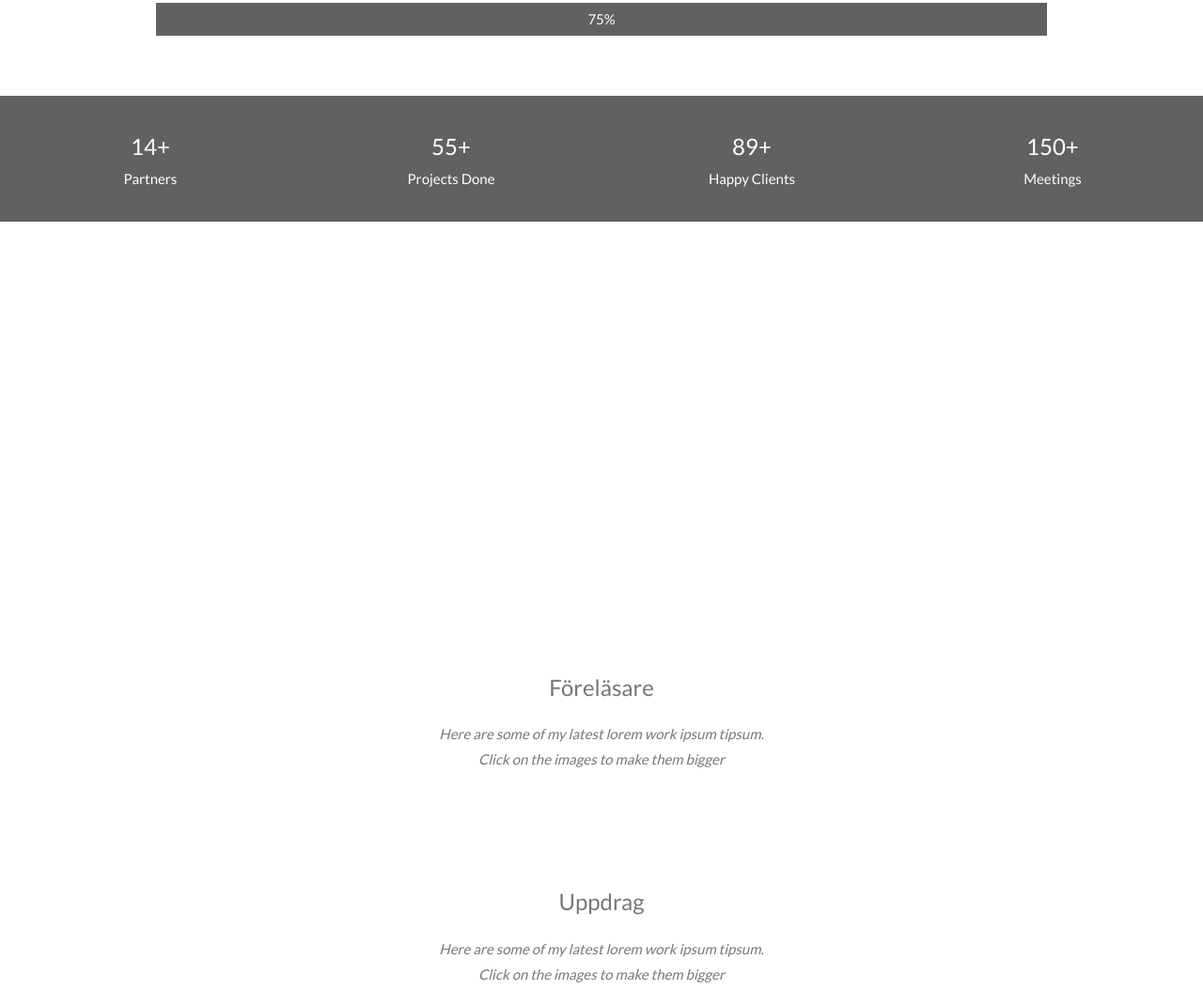
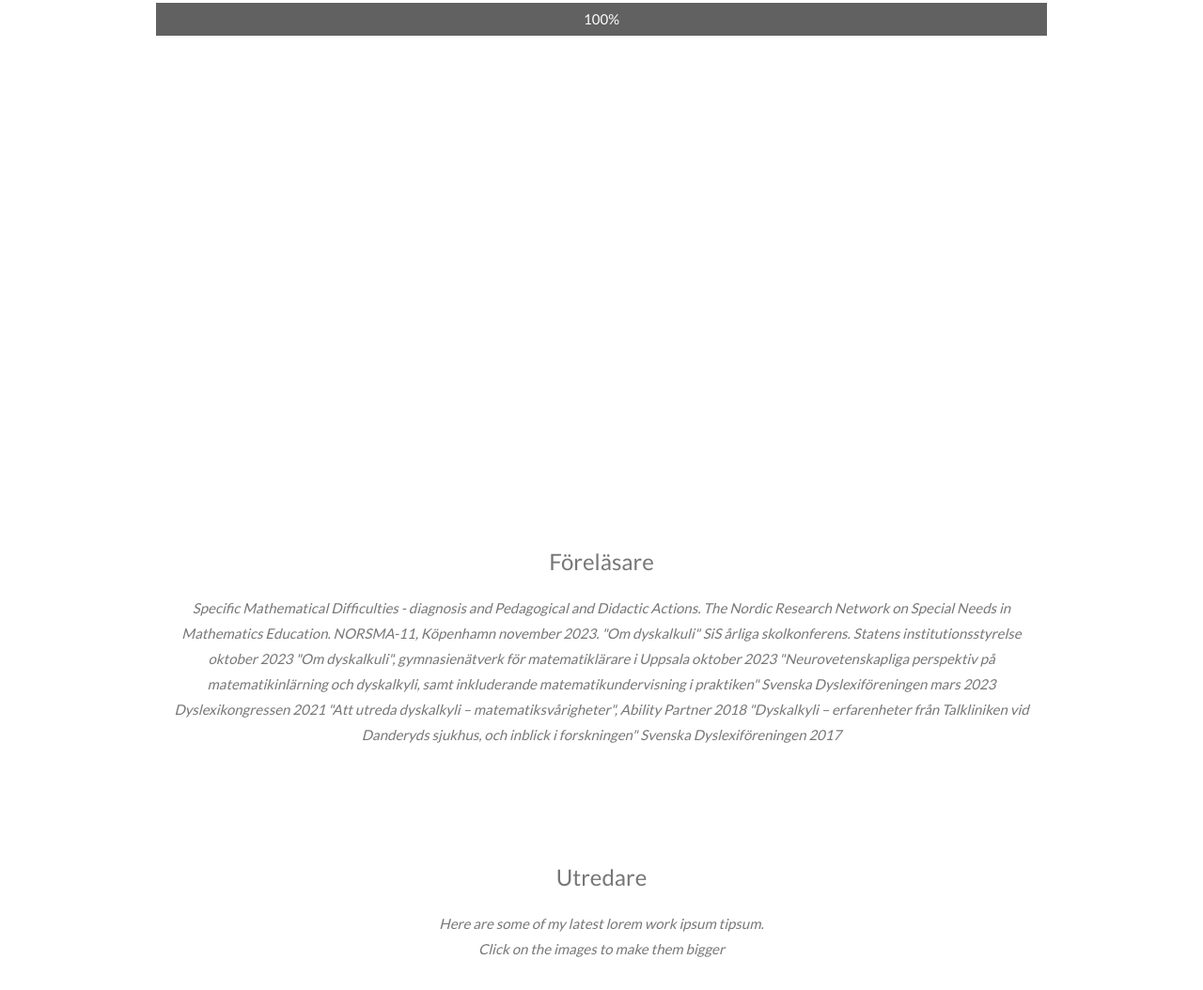
Before and after one commit to Jonaswalfridsson/jonaswalfridsson.github.io, a plain HTML site: page index.html in a window 1280 px wide. Shown: the part 1475-2529 px from the top of the page at 94% size. Drawn offline with nearby package versions, Linux system fonts and the light colour scheme; files whose address does not match are found by name.

Commit message:
Update index.html

```diff
--- a/index.html
+++ b/index.html
@@ -82,14 +82,14 @@ body, html {
 <!-- First Parallax Image with Logo Text -->
 <div class="bgimg-1 w3-display-container w3-opacity-min" id="home">
   <div class="w3-display-middle" style="white-space:nowrap;">
-    <span class="w3-center w3-padding-large w3-black w3-xlarge w3-wide w3-animate-opacity">Logoped, utredare och föreläsare<span class="w3-hide-small"></span> inom dyskalkyli</span>
+    <span class="w3-center w3-padding-large w3-black w3-xlarge w3-wide w3-animate-opacity">Jonas Walfridsson<span class="w3-hide-small"></span> </span>
   </div>
 </div>
 
 <!-- Container (About Section) -->
 <div class="w3-content w3-container w3-padding-64" id="about">
-  <h3 class="w3-center">Jonas Walfridsson</h3>
-  <p class="w3-center"><em>Behöver du en kompetens inom dyskalkyli?
+  <h3 class="w3-center">Logoped, utredare och föreläsare inom dyskalkyli</h3>
+  <p class="w3-center"><em>Behöver du en föreläsare inom dyskalkyli?
 </em></p>
   <p>Jag är logoped med spetskompetens inom utredning av räknesvårigheter/dyskalkyli och har arbetat med utredningar på Danderyds sjukhus sedan 2013.
     Jag brinner för att sprida kunskap om räkne- och matematiksvårigheter inklusive dyskalkyli och är en flitigt anlitad föreläsare.
@@ -98,7 +98,7 @@ body, html {
     Jag föreläser på plats och digitalt. Jag håller mig ständigt ajour om i forskningsläget kring räkne- och matematiksvårigheter inklusive dyskalkyli.</p>
   <div class="w3-row">
     <div class="w3-col m6 w3-center w3-padding-large">
-      <p><b><i class="fa fa-user w3-margin-right"></i>My Name</b></p><br>
+      <p><b><i class="fa fa-user w3-margin-right"></i></b></p><br>
       <img src="https://jonaswalfridsson.github.io/home/avatar_hat.jpg" class="w3-round w3-image w3-opacity w3-hover-opacity-off" alt="Photo of Me" width="500" height="333">
     </div>
 
@@ -118,44 +118,33 @@ body, html {
   </div>
   <p class="w3-wide"><i class="fa fa-photo"></i>Utredare</p>
   <div class="w3-light-grey">
-    <div class="w3-container w3-padding-small w3-dark-grey w3-center" style="width:100%">75%</div>
-  </div>
-</div>
-
-<div class="w3-row w3-center w3-dark-grey w3-padding-16">
-  <div class="w3-quarter w3-section">
-    <span class="w3-xlarge">14+</span><br>
-    Partners
-  </div>
-  <div class="w3-quarter w3-section">
-    <span class="w3-xlarge">55+</span><br>
-    Projects Done
-  </div>
-  <div class="w3-quarter w3-section">
-    <span class="w3-xlarge">89+</span><br>
-    Happy Clients
-  </div>
-  <div class="w3-quarter w3-section">
-    <span class="w3-xlarge">150+</span><br>
-    Meetings
+    <div class="w3-container w3-padding-small w3-dark-grey w3-center" style="width:100%">100%</div>
   </div>
 </div>
 
 <!-- Second Parallax Image with Portfolio Text -->
 <div class="bgimg-2 w3-display-container w3-opacity-min">
   <div class="w3-display-middle">
-    <span class="w3-xxlarge w3-text-white w3-wide">PORTFOLIO</span>
+    <span class="w3-xxlarge w3-text-white w3-wide">Uppdrag</span>
   </div>
 </div>
 
 <!-- Container (Portfolio Section 1) -->
 <div class="w3-content w3-container w3-padding-64" id="portfolio">
   <h3 class="w3-center">Föreläsare</h3>
-  <p class="w3-center"><em>Here are some of my latest lorem work ipsum tipsum.<br> Click on the images to make them bigger</em></p><br>
+  <p class="w3-center"><em>
+Specific Mathematical Difficulties - diagnosis and Pedagogical and Didactic Actions. The Nordic Research Network on Special Needs in Mathematics Education. NORSMA-11, Köpenhamn november 2023.
+"Om dyskalkuli" SiS årliga skolkonferens. Statens institutionsstyrelse oktober 2023
+"Om dyskalkuli", gymnasienätverk för matematiklärare i Uppsala oktober 2023
+"Neurovetenskapliga perspektiv på matematikinlärning och dyskalkyli, samt inkluderande matematikundervisning i praktiken" Svenska Dyslexiföreningen mars 2023
+Dyslexikongressen 2021
+"Att utreda dyskalkyli – matematiksvårigheter", Ability Partner 2018
+"Dyskalkyli – erfarenheter från Talkliniken vid Danderyds sjukhus, och inblick i forskningen" Svenska Dyslexiföreningen 2017
+  </em></p><br>
 
   <!-- Container (Portfolio Section 2) -->
 <div class="w3-content w3-container w3-padding-64" id="portfolio">
-  <h3 class="w3-center">Uppdrag</h3>
+  <h3 class="w3-center">Utredare</h3>
   <p class="w3-center"><em>Here are some of my latest lorem work ipsum tipsum.<br> Click on the images to make them bigger</em></p><br>
 
   <!-- Container (Portfolio Section 3) -->
```
